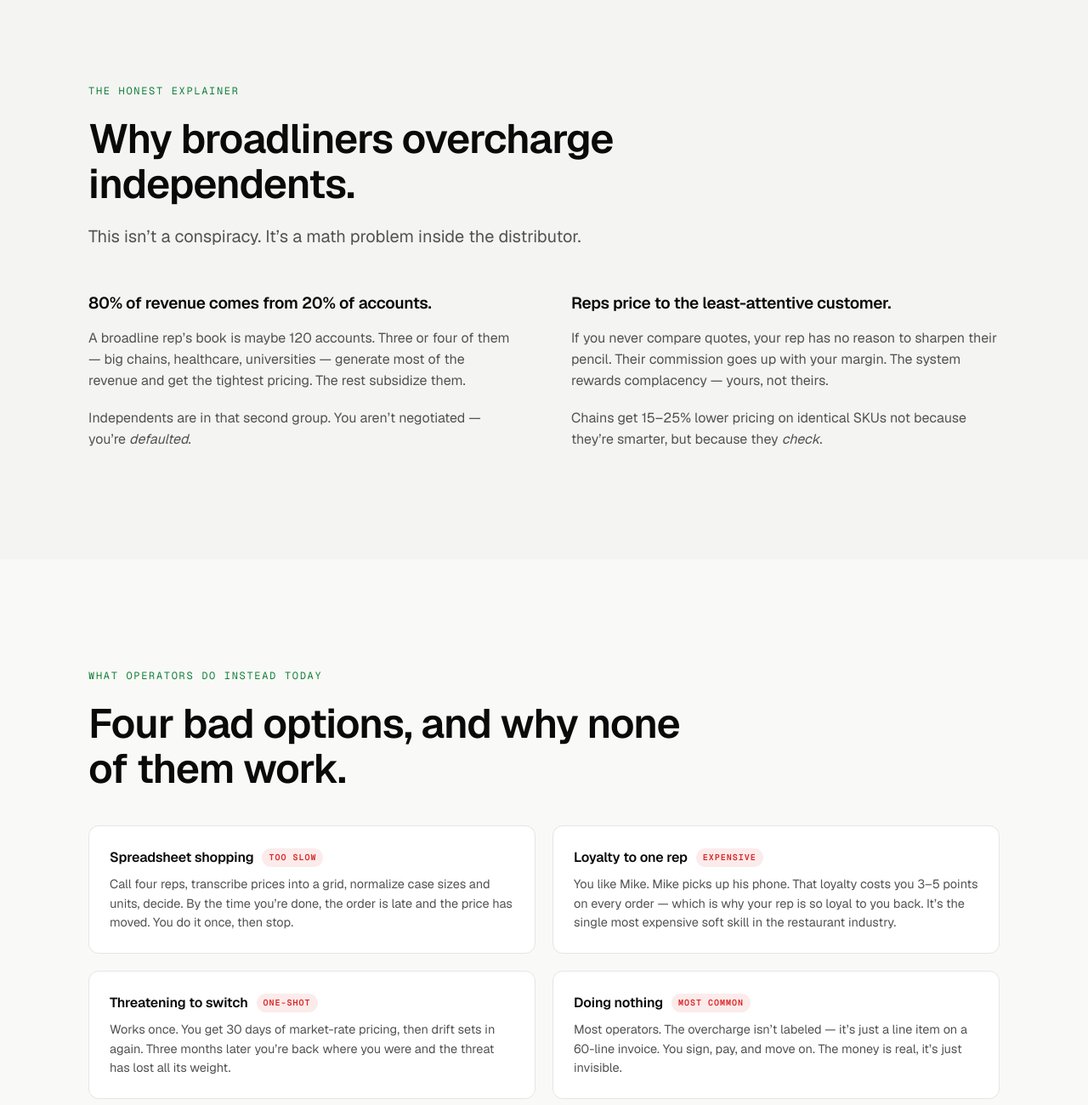
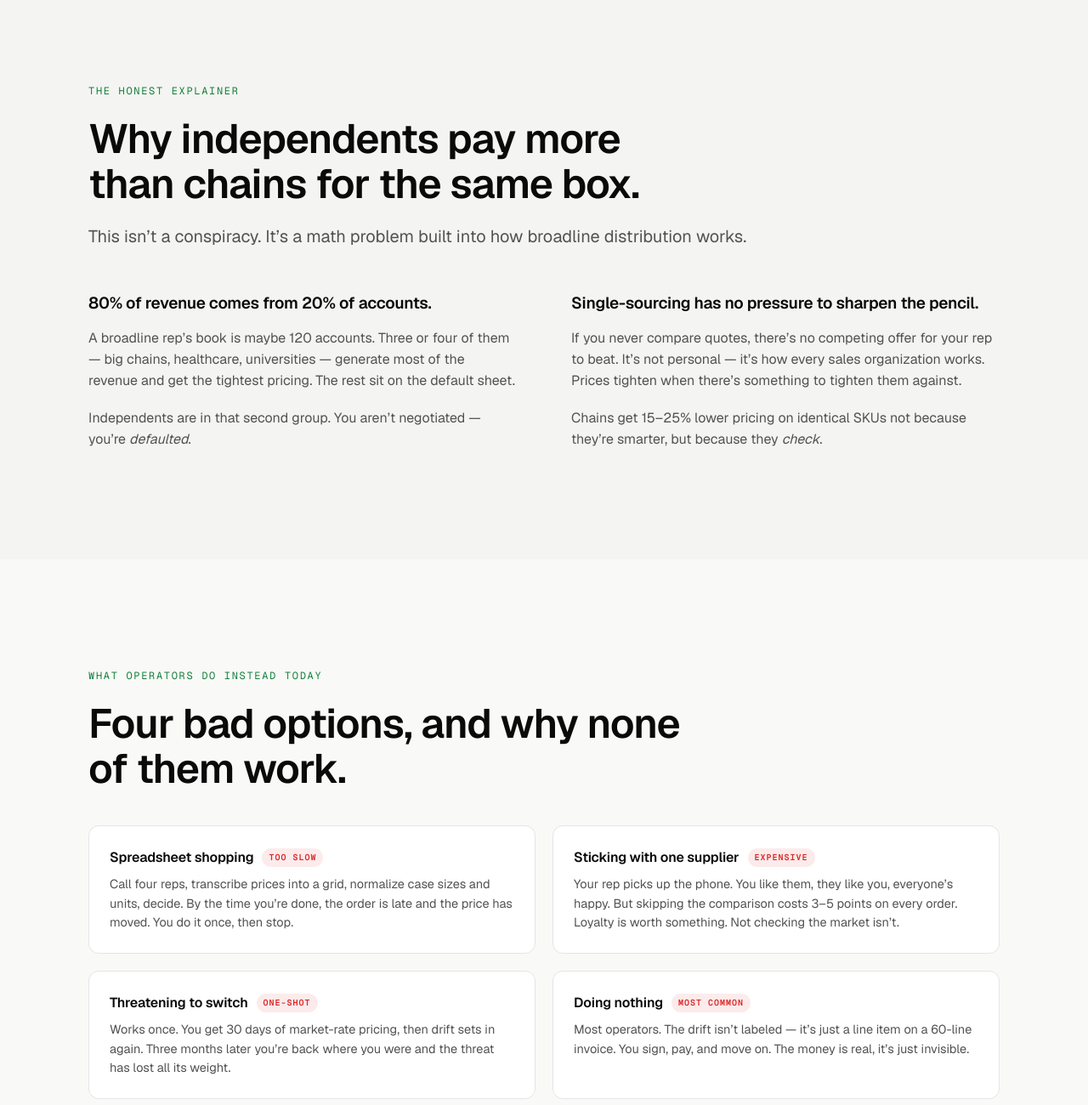
Before and after one commit to bemsick/marginos-site, a plain HTML site: page for-operators.html in a window 1280 px wide. Shown: the part 1560-2860 px from the top of the page at 85% size. Drawn offline with nearby package versions, Linux system fonts and the light colour scheme.

Commit message:
copy: reframe rep-hostile language to system-blaming
A rep reading the site shouldn't feel attacked — they're the ones we
need to respond to RFQs. Keep the pain (30-40%, default pricing, math
problem) but blame single-sourcing structurally, not the rep personally.

- Hero: 'your rep knows it' → 'the math says so'
- Hero sub: 'rep's convenience price' → 'default one'
- Problem section: 'one rep already knows' → 'one supplier, one quote, no comparison'
- Close CTA: 'rep's convenience price' → 'default price'
- /for-operators H2: 'Why broadliners overcharge' → 'Why independents pay more than chains'
- /for-operators: 'Reps price to the least-attentive customer' + 'system rewards complacency' fully removed, replaced with structural framing
- 'Loyalty to Mike' bullet reframed to 'sticking with one supplier'
- 'overcharge isn't labeled' → 'drift isn't labeled' in the 'doing nothing' bullet
- FAQ 'will my rep get mad' reframed — removes 'reps who can't handle it are the ones who were overcharging you' line

```diff
--- a/for-operators.html
+++ b/for-operators.html
@@ -155,22 +155,22 @@
       </div>
     </section>
 
-    <!-- ─── Why broadliners overcharge ─── -->
+    <!-- ─── Why independents pay more ─── -->
     <section class="section section-alt">
       <div class="container">
         <div class="eyebrow">THE HONEST EXPLAINER</div>
-        <h2 class="section-heading reveal">Why broadliners overcharge independents.</h2>
-        <p class="section-sub">This isn&rsquo;t a conspiracy. It&rsquo;s a math problem inside the distributor.</p>
+        <h2 class="section-heading reveal">Why independents pay more than chains for the same box.</h2>
+        <p class="section-sub">This isn&rsquo;t a conspiracy. It&rsquo;s a math problem built into how broadline distribution works.</p>
 
         <div class="two-col reveal for-op-two-col" style="display: grid; grid-template-columns: 1fr 1fr; gap: clamp(32px, 5vw, 64px);">
           <div>
             <h3 style="font-size: 19px; font-weight: 600; color: var(--ink); letter-spacing: -0.015em; margin: 0 0 14px;">80% of revenue comes from 20% of accounts.</h3>
-            <p style="font-size: 16px; color: var(--ink-3); line-height: 1.55; margin: 0 0 20px;">A broadline rep&rsquo;s book is maybe 120 accounts. Three or four of them &mdash; big chains, healthcare, universities &mdash; generate most of the revenue and get the tightest pricing. The rest subsidize them.</p>
+            <p style="font-size: 16px; color: var(--ink-3); line-height: 1.55; margin: 0 0 20px;">A broadline rep&rsquo;s book is maybe 120 accounts. Three or four of them &mdash; big chains, healthcare, universities &mdash; generate most of the revenue and get the tightest pricing. The rest sit on the default sheet.</p>
             <p style="font-size: 16px; color: var(--ink-3); line-height: 1.55; margin: 0;">Independents are in that second group. You aren&rsquo;t negotiated &mdash; you&rsquo;re <em>defaulted</em>.</p>
           </div>
           <div>
-            <h3 style="font-size: 19px; font-weight: 600; color: var(--ink); letter-spacing: -0.015em; margin: 0 0 14px;">Reps price to the least-attentive customer.</h3>
-            <p style="font-size: 16px; color: var(--ink-3); line-height: 1.55; margin: 0 0 20px;">If you never compare quotes, your rep has no reason to sharpen their pencil. Their commission goes up with your margin. The system rewards complacency &mdash; yours, not theirs.</p>
+            <h3 style="font-size: 19px; font-weight: 600; color: var(--ink); letter-spacing: -0.015em; margin: 0 0 14px;">Single-sourcing has no pressure to sharpen the pencil.</h3>
+            <p style="font-size: 16px; color: var(--ink-3); line-height: 1.55; margin: 0 0 20px;">If you never compare quotes, there&rsquo;s no competing offer for your rep to beat. It&rsquo;s not personal &mdash; it&rsquo;s how every sales organization works. Prices tighten when there&rsquo;s something to tighten them against.</p>
             <p style="font-size: 16px; color: var(--ink-3); line-height: 1.55; margin: 0;">Chains get 15&ndash;25% lower pricing on identical SKUs not because they&rsquo;re smarter, but because they <em>check</em>.</p>
           </div>
         </div>
@@ -189,8 +189,8 @@
             <p class="op-bullet-body">Call four reps, transcribe prices into a grid, normalize case sizes and units, decide. By the time you&rsquo;re done, the order is late and the price has moved. You do it once, then stop.</p>
           </div>
           <div class="op-bullet reveal">
-            <div class="op-bullet-title">Loyalty to one rep <span class="tag">Expensive</span></div>
-            <p class="op-bullet-body">You like Mike. Mike picks up his phone. That loyalty costs you 3&ndash;5 points on every order &mdash; which is why your rep is so loyal to you back. It&rsquo;s the single most expensive soft skill in the restaurant industry.</p>
+            <div class="op-bullet-title">Sticking with one supplier <span class="tag">Expensive</span></div>
+            <p class="op-bullet-body">Your rep picks up the phone. You like them, they like you, everyone&rsquo;s happy. But skipping the comparison costs 3&ndash;5 points on every order. Loyalty is worth something. Not checking the market isn&rsquo;t.</p>
           </div>
           <div class="op-bullet reveal">
             <div class="op-bullet-title">Threatening to switch <span class="tag">One-shot</span></div>
@@ -198,7 +198,7 @@
           </div>
           <div class="op-bullet reveal">
             <div class="op-bullet-title">Doing nothing <span class="tag">Most common</span></div>
-            <p class="op-bullet-body">Most operators. The overcharge isn&rsquo;t labeled &mdash; it&rsquo;s just a line item on a 60-line invoice. You sign, pay, and move on. The money is real, it&rsquo;s just invisible.</p>
+            <p class="op-bullet-body">Most operators. The drift isn&rsquo;t labeled &mdash; it&rsquo;s just a line item on a 60-line invoice. You sign, pay, and move on. The money is real, it&rsquo;s just invisible.</p>
           </div>
         </div>
       </div>
@@ -297,8 +297,8 @@
 
         <div class="faq" id="faqList">
           <details class="faq-item">
-            <summary>Will my rep get mad that I&rsquo;m shopping him around?<span class="chev" aria-hidden="true"><svg width="18" height="18" viewBox="0 0 24 24" fill="none" stroke="currentColor" stroke-width="1.5" stroke-linecap="round" stroke-linejoin="round"><path d="M6 9l6 6 6-6"/></svg></span></summary>
-            <div class="faq-body">Mike already shops every chain he covers &mdash; that&rsquo;s how they get the pricing they get. What we do is put you on the same footing. Most of our pilot reps actually <em>prefer</em> it: they know exactly what they need to beat, and when they win they win legitimately. The reps who can&rsquo;t handle it are the ones who were overcharging you.</div>
+            <summary>Will my rep be upset that I&rsquo;m comparing quotes?<span class="chev" aria-hidden="true"><svg width="18" height="18" viewBox="0 0 24 24" fill="none" stroke="currentColor" stroke-width="1.5" stroke-linecap="round" stroke-linejoin="round"><path d="M6 9l6 6 6-6"/></svg></span></summary>
+            <div class="faq-body">Honestly? Most don&rsquo;t mind. Chains have been competing their orders for decades &mdash; that&rsquo;s how they get the pricing they get. Our pilot reps consistently tell us they <em>prefer</em> it: they know exactly what number to beat, and when they win the business they know they earned it. A lot of reps use the RFQ to justify a sharper price to their own pricing team.</div>
           </details>
 
           <details class="faq-item">
```
Also changed, not shown: index.html (+4 -4 lines), pricing.html (+2 -2 lines).
